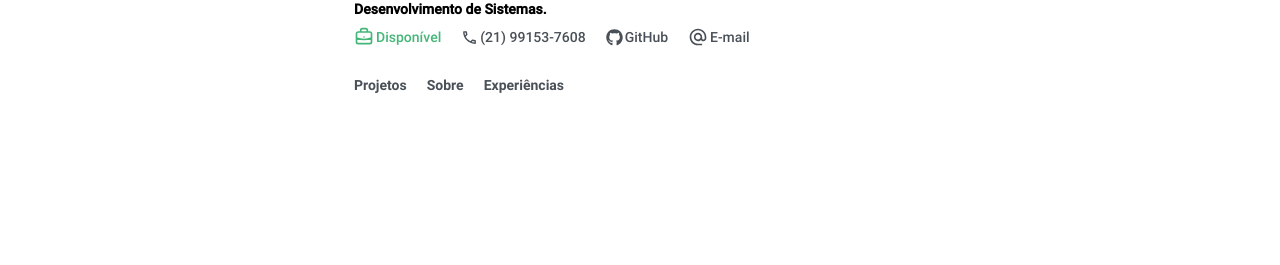
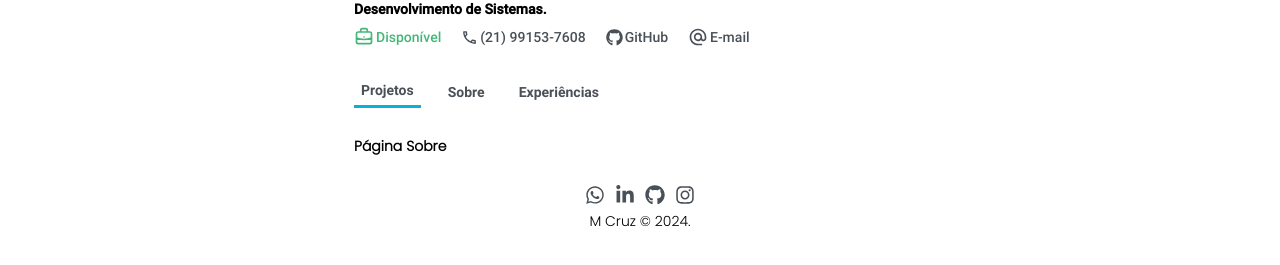
Before and after one commit to rlxmts/portfolio, a React (Vite) app: page /sobre in a window 1280 px wide. Shown: the part 489-754 px from the top of the page. Built offline with nearby package versions, Linux system fonts and the light colour scheme.

Commit message:
:sparkles: Criando rotas navegacao / footer / links

```diff
--- a/src/Components/Layout/Navegacao/index.jsx
+++ b/src/Components/Layout/Navegacao/index.jsx
@@ -10,10 +10,16 @@ const ListaNav = styled.ul`
   align-items: center;
   gap: 20px;
 
-  .lista-nav-item{
+  .nav-lista-link{
+    display : block ;
     font-family: "PoppinsBold";
     color: #495057;
     cursor: pointer;
+    padding: .5rem;
+  }
+
+  .ativo{
+    border-bottom: 3px solid #09b1d9;
   }
 `;
 
@@ -21,9 +27,9 @@ const Navegacao = ()=> {
   return(
     <Nav>
       <ListaNav>
-        <li className="lista-nav-item"><Link to='/' />Projetos</li>
-        <li className="lista-nav-item"><Link to='/sobre' />Sobre</li>
-        <li className="lista-nav-item"><Link to='/experiencias' />Experiências</li>
+        <li className="ativo"><Link className="nav-lista-link" to="/" >Projetos</Link></li>
+        <li><Link className="nav-lista-link" to="/sobre" >Sobre</Link></li>
+        <li><Link className="nav-lista-link" to='/experiencias' >Experiências</Link></li>
       </ListaNav>
     </Nav>
   );
--- a/src/Components/Layout/Rodape/index.jsx
+++ b/src/Components/Layout/Rodape/index.jsx
@@ -0,0 +1,77 @@
+import styled from "styled-components";
+import { FaWhatsapp } from "react-icons/fa";
+import { FaLinkedinIn } from "react-icons/fa6";
+import { FaGithub } from "react-icons/fa6";
+import { FaInstagram } from "react-icons/fa6";
+
+const Footer = styled.footer`
+  text-align:  center;
+  padding: 2rem 0;
+`;
+
+const ListaFooter = styled.ul`
+  display: flex;
+  gap: 10px;
+  align-items:center;
+  justify-content: center;
+
+  a{
+    color: #495057;
+  }
+`;
+
+const Rodape = ()=> {
+  return(
+    <Footer>
+      <ListaFooter>
+        <li>
+          <a href="https://wa.me/5521991537608"
+            target="_blank"
+            rel="noopener noreferrer"
+          >
+            <span className="esconder">
+              WhatsApp
+            </span>
+            <FaWhatsapp size={20} />
+          </a>
+        </li>
+        <li>
+          <a href="https://linkedin.com/in/matheusw16"
+            target="_blank"
+            rel="noopener noreferrer"
+          >
+            <span className="esconder">
+              Linkedin
+            </span>
+            <FaLinkedinIn size={20} />
+          </a>
+        </li>
+        <li>
+          <a href="https://github.com/rlxmts"
+            target="_blank"
+            rel="noopener noreferrer"
+          >
+            <span className="esconder">
+              Github
+            </span>
+            <FaGithub size={20} />
+          </a>
+        </li>
+        <li>
+          <a href="https://instagram.com/rlxmts"
+            target="_blank"
+            rel="noopener noreferrer"
+          >
+            <span className="esconder">
+              Instagram
+            </span>
+            <FaInstagram size={20} />
+          </a>
+        </li>
+      </ListaFooter>
+      <span>M Cruz &copy; 2024.</span>
+    </Footer>
+  );
+};
+
+export default Rodape;
--- a/src/Pages/Rotas.jsx
+++ b/src/Pages/Rotas.jsx
@@ -5,6 +5,8 @@ import styled from "styled-components";
 import Perfil from "../Components/Layout/Perfil";
 import Navegacao from "../Components/Layout/Navegacao";
 import { Container } from "../Components/Common/Container";
+import Rodape from "../Components/Layout/Rodape";
+import Sobre from "./Sobre";
 
 const AppContainer = styled.div`
   width: 100%;
@@ -22,7 +24,9 @@ const AppRotas = ()=>{
           <Navegacao />
           <Routes>
             <Route path="/" element={ <Home /> } />
+            <Route path="/sobre" element={ <Sobre /> } />
           </Routes>
+          <Rodape />
         </Container>
       </AppContainer>
     </BrowserRouter>
--- a/src/Pages/Sobre/index.jsx
+++ b/src/Pages/Sobre/index.jsx
@@ -0,0 +1,7 @@
+const Sobre = ()=> {
+  return(
+    <h1> Página Sobre</h1>
+  );
+};
+
+export default Sobre;
--- a/src/assets/EstiloGlobal/index.jsx
+++ b/src/assets/EstiloGlobal/index.jsx
@@ -40,6 +40,12 @@ const EstiloGlobal = createGlobalStyle`
   .strong{
     font-family: "PoppinsMedium";
   }
+  .esconder{
+    font-size: 1px;
+    color: transparent;
+    position: absolute;
+    left: -999px;
+  }
 `;
 
 export default EstiloGlobal;
```
